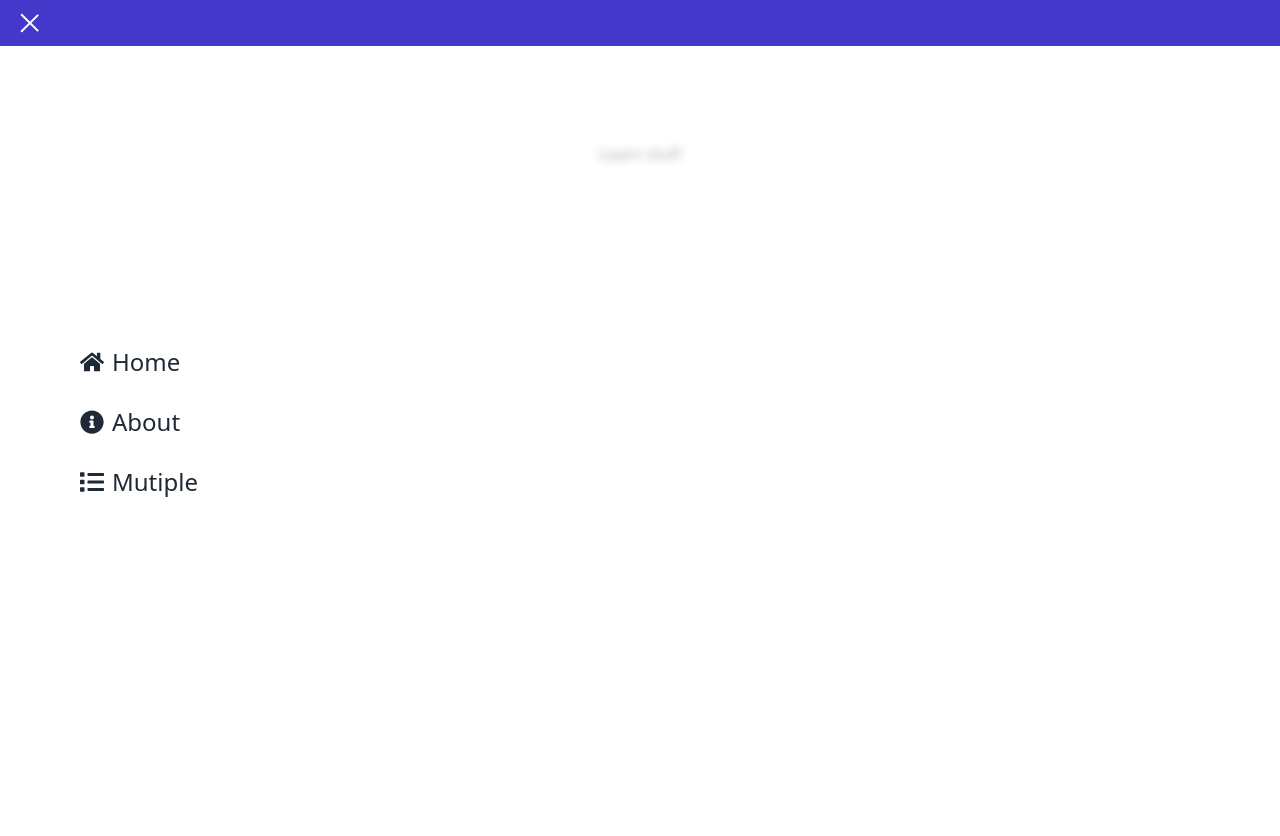
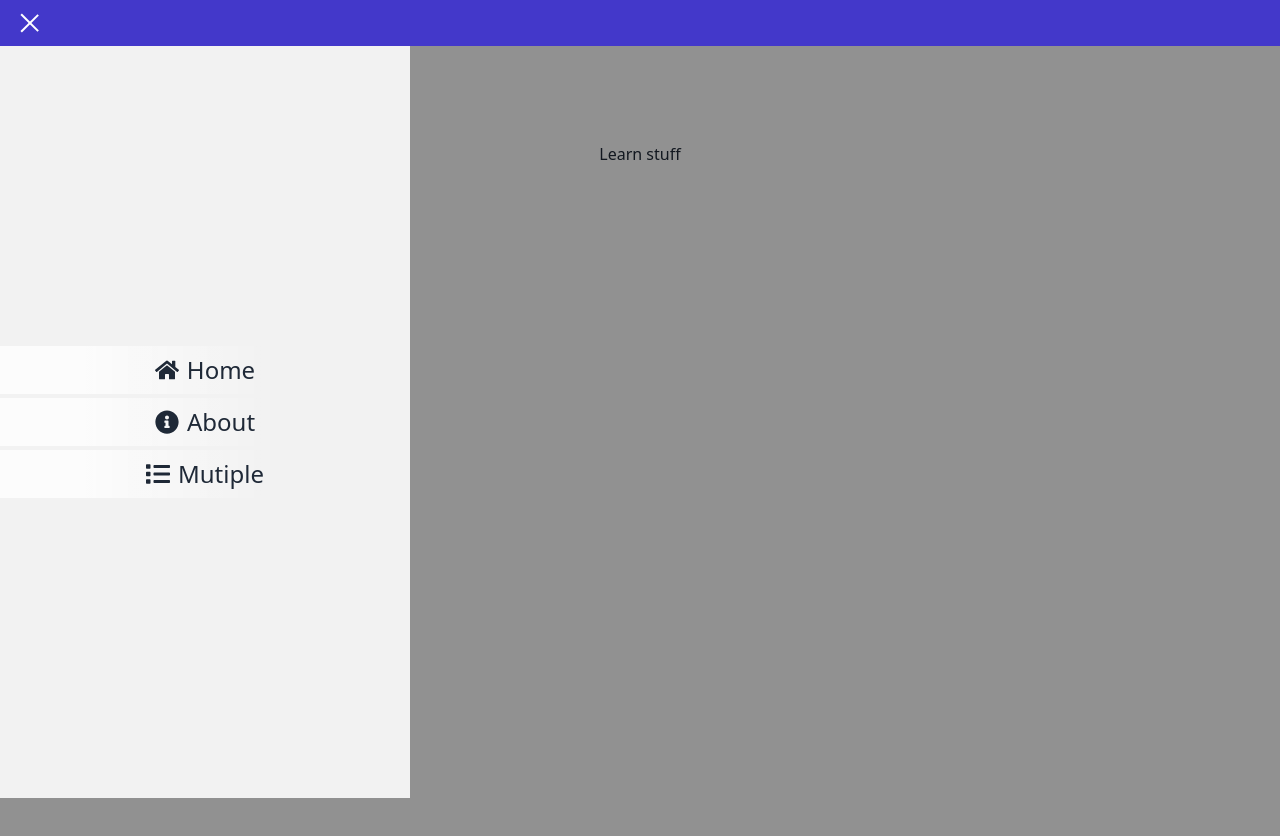
Before and after one commit to lostmart/learning-app-react-ts, a React (Create React App) app: page / in a window 1280 px wide. Both pictures are taken after a click on the button 36 px from the left and 23 px from the top of the page. Shown: the top 836 px of the page. Built offline with nearby package versions, Linux system fonts and the light colour scheme.

Commit message:
menu animations

```diff
--- a/src/components/NavBar.tsx
+++ b/src/components/NavBar.tsx
@@ -5,17 +5,56 @@ import { FaHome, FaInfoCircle, FaList } from "react-icons/fa"
 const NavBar = () => {
 	const location = useLocation()
 	const [showMenu, setShowMenu] = useState(false)
+
 	useEffect(() => {
-		setShowMenu(() => false)
+		setShowMenu(false)
 	}, [location])
 
 	const handleMenuToggle = () => {
-		setShowMenu(() => !showMenu)
+		setShowMenu((prevShowMenu) => !prevShowMenu)
+	}
+
+	const links = [
+		{
+			to: "/",
+			text: "Home",
+			icon: <FaHome />,
+		},
+		{
+			to: "/about",
+			text: "About",
+			icon: <FaInfoCircle />,
+		},
+		{
+			to: "/mutiple",
+			text: "Mutiple",
+			icon: <FaList />,
+		},
+	]
+
+	type LinkElementProp = {
+		to: string
+		text: string
+		icon: React.ReactElement
+		index: number
+	}
+
+	const RenderLinks = ({ to, text, icon, index }: LinkElementProp) => {
+		return (
+			<li className="w-full p-2" style={{ animationDelay: `${index * 150}ms` }}>
+				<Link
+					className="text-2xl flex justify-center items-center gap-2 text-gray-800"
+					to={to}
+				>
+					{icon}
+					{text}
+				</Link>
+			</li>
+		)
 	}
 
 	return (
 		<nav className="py-2 px-4 bg-primary-default main-menu">
-			{/* <ul className="flex justify-around border-b-2"> */}
 			<button
 				onClick={handleMenuToggle}
 				className="toggle-btn"
@@ -43,31 +82,19 @@ const NavBar = () => {
 				className={showMenu ? "show-menu" : "hidden"}
 				onClick={handleMenuToggle}
 			>
-				<li className="p-3 w-full md:px-20 lg:px-30">
-					<Link
-						className="text-2xl flex items-center gap-2 text-gray-800"
-						to={"/"}
-					>
-						<FaHome /> Home
-					</Link>
-				</li>
-				<li className="p-3 w-full md:px-20 lg:px-30">
-					<Link
-						className="text-2xl flex items-center gap-2 text-gray-800"
-						to={"/about"}
-					>
-						<FaInfoCircle /> About
-					</Link>
-				</li>
-				<li className="p-3 w-full md:px-20 lg:px-30">
-					<Link
-						className="text-2xl flex items-center gap-2 text-gray-800"
-						to={"/mutiple"}
-					>
-						<FaList /> Mutiple
-					</Link>
-				</li>
+				{links.map((link, index) => (
+					<RenderLinks key={link.to} {...link} index={index} />
+				))}
 			</ul>
+			<div
+				onClick={handleMenuToggle}
+				className="backdrop"
+				style={
+					showMenu
+						? { visibility: "visible", opacity: 1 }
+						: { visibility: "hidden", opacity: 0 }
+				}
+			></div>
 		</nav>
 	)
 }
--- a/src/index.css
+++ b/src/index.css
@@ -3,7 +3,7 @@
 @tailwind utilities;
 
 body {
-	color: "#1f2937";
+	color: #1f2937;
 }
 
 .toggle-btn {
@@ -23,21 +23,38 @@ body {
 	transition: all 250ms ease-in-out;
 }
 
+.backdrop {
+	width: 100dvw;
+	height: 100dvh;
+	position: absolute;
+	top: 46px;
+	left: 0;
+	right: inherit;
+	background-color: #0000006e;
+	z-index: 0;
+	transition: opacity 250ms ease-in-out;
+}
+
 .show-menu {
 	position: fixed;
 	z-index: 100;
 	height: 94dvh;
 	width: 100%;
-	background: #ffffffab;
+	background: #ffffffe0;
 	display: flex;
 	flex-direction: column;
 	align-items: center;
 	justify-content: center;
+	max-width: 410px;
 	gap: 4px;
 	top: 46px;
 	left: 0;
 	animation: slideIn 450ms forwards ease-in-out;
-	backdrop-filter: blur(4px);
+	backdrop-filter: blur(2px);
+}
+
+.show-menu li {
+	animation: slideIn 650ms forwards ease-in-out 200ms;
 }
 
 .main-menu li {
@@ -47,14 +64,16 @@ body {
 		rgb(255 255 255 / 6%) 36%,
 		rgb(255 255 255 / 76%) 79%
 	);
+	transform: translateX(-100%);
 }
 
 @keyframes slideIn {
 	from {
-		left: -100%;
+		transform: translateX(-100%);
 		opacity: 0;
 	}
 	to {
+		transform: translateX(0%);
 		left: 0;
 	}
 }
```
